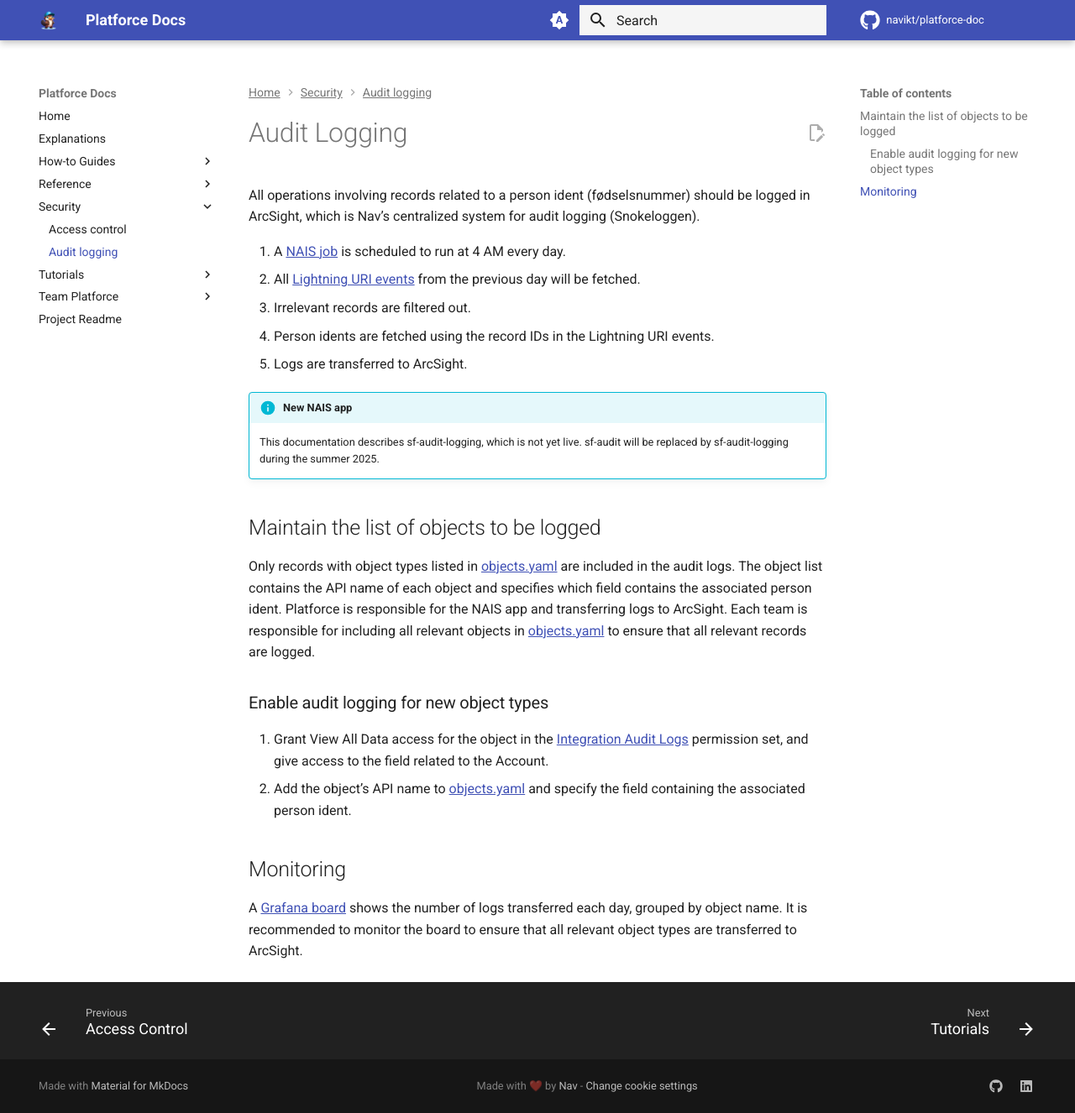
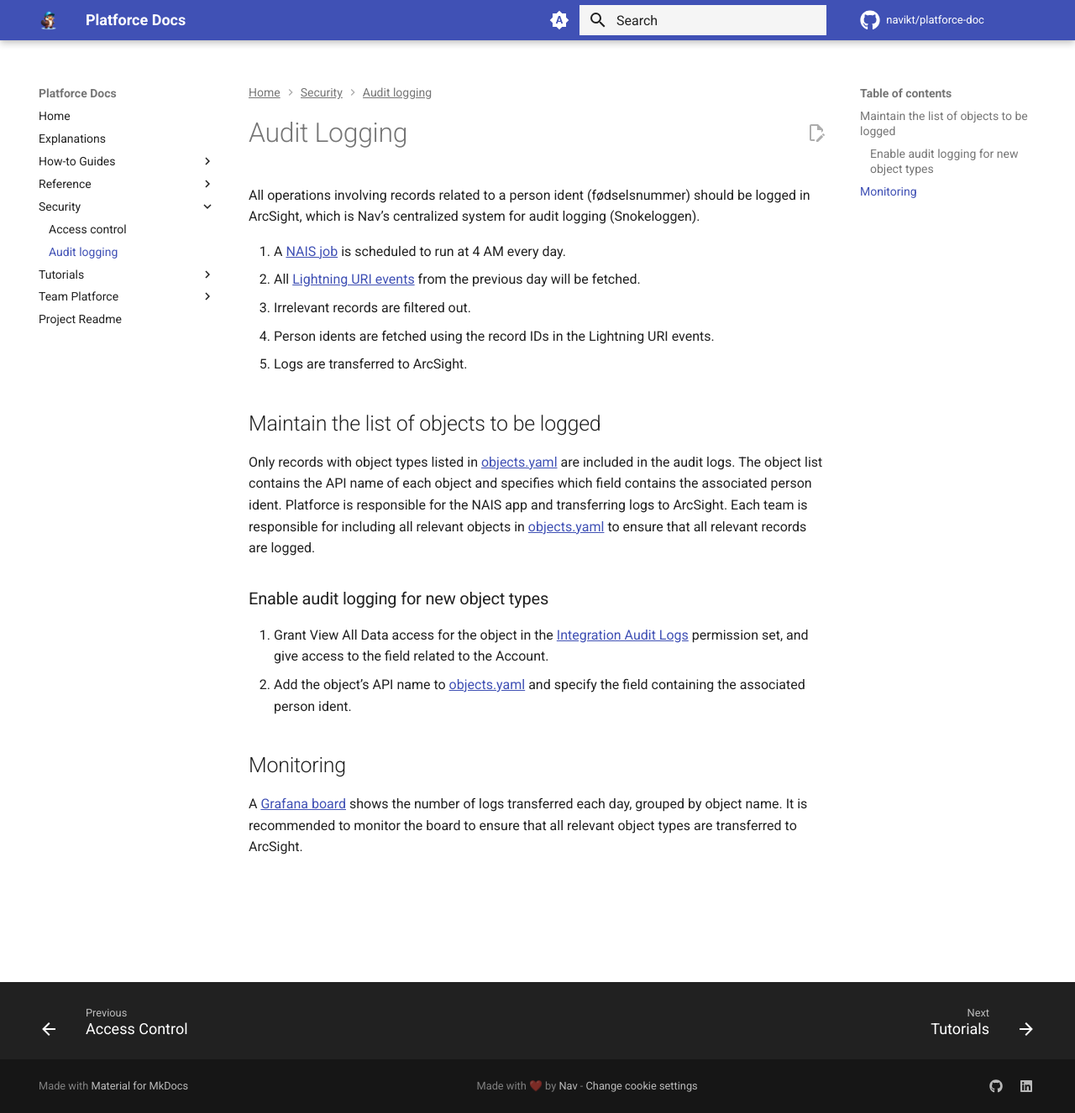
Before and after one commit to navikt/platforce-doc, an MkDocs documentation site: the page built from docs/security/audit-logging/index.md, in a window 1280 px wide and 1326 px high. Shown: the whole window at 84% size. Built offline with MkDocs 1.6.1 and Material for MkDocs 9.7.7, drawn with Linux system fonts in a browser that asks for light colours; comment, search, counter and statistics services are not loaded.

Commit message:
Remove disclaimer

```diff
--- a/docs/security/audit-logging/index.md
+++ b/docs/security/audit-logging/index.md
@@ -7,10 +7,6 @@ All operations involving records related to a person ident (fødselsnummer) shou
 3. Irrelevant records are filtered out.
 4. Person idents are fetched using the record IDs in the Lightning URI events.
 5. Logs are transferred to ArcSight.
-
-!!! info "New NAIS app"
-
-    This documentation describes sf-audit-logging, which is not yet live. sf-audit will be replaced by sf-audit-logging during the summer 2025.
 
 ## Maintain the list of objects to be logged
 
```
